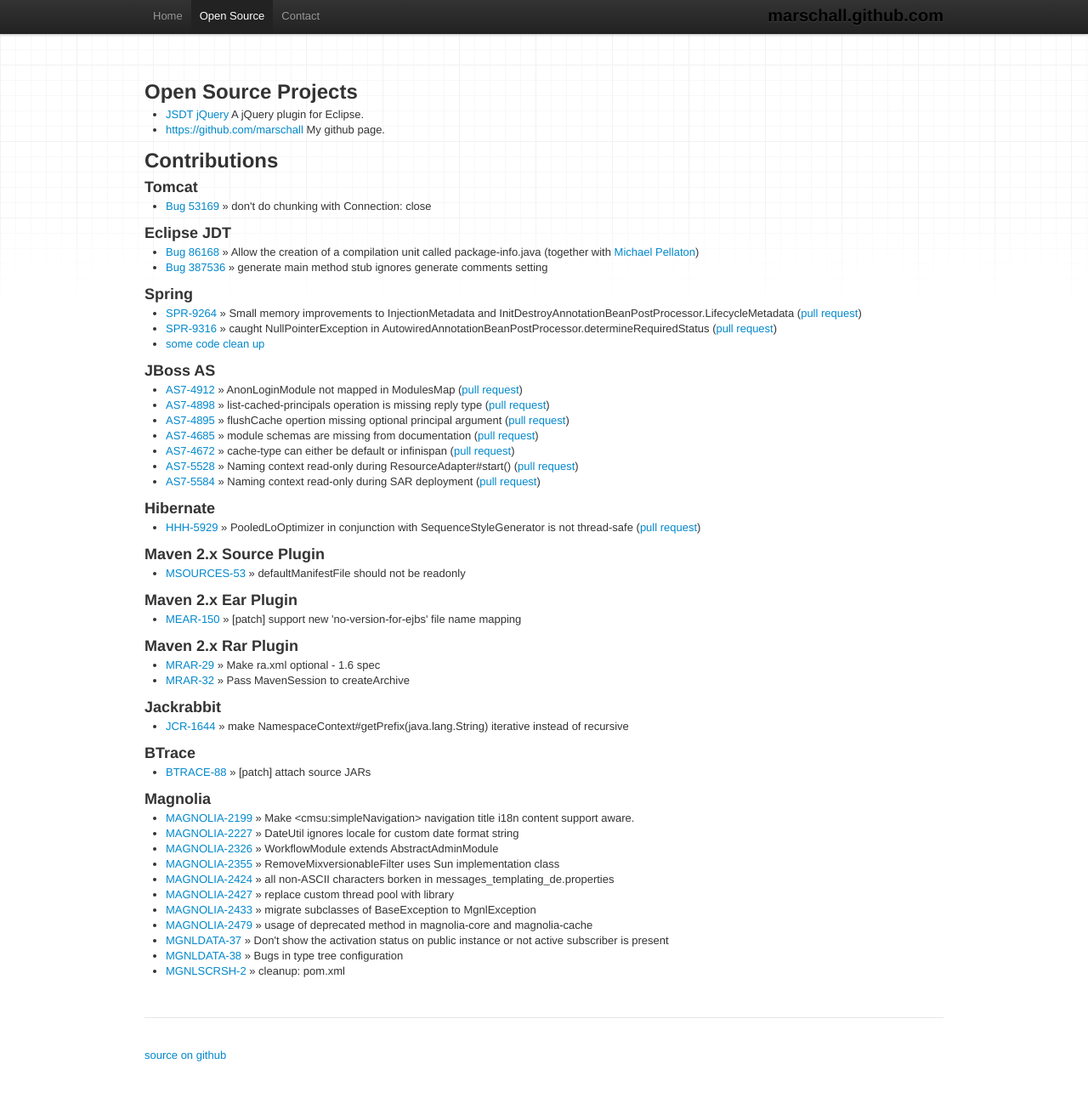
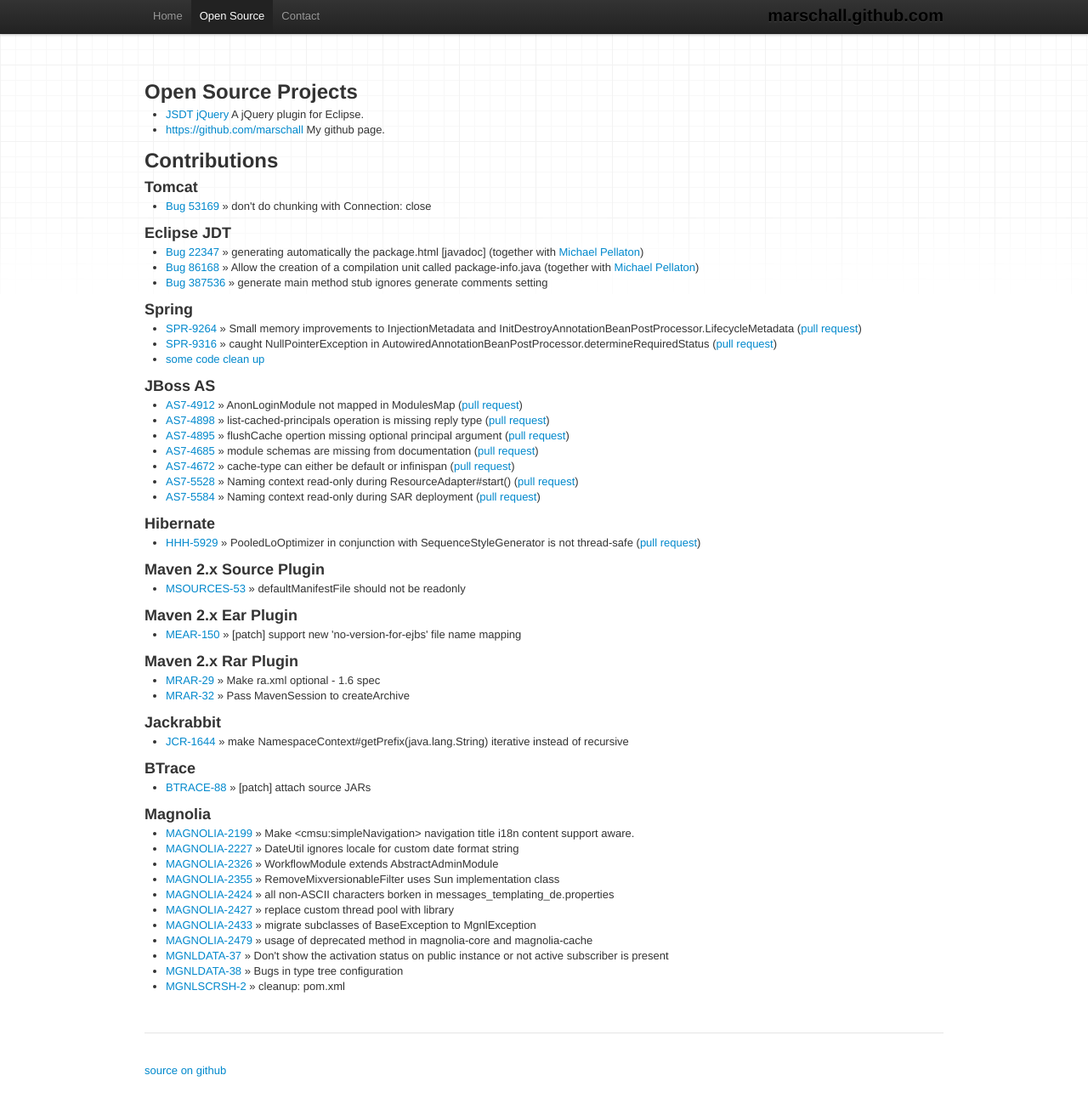
Before and after one commit to marschall/marschall.github.com, a Jekyll site: the page built from open-source.html, in a window 1280 px wide and 1305 px high. Shown: the whole window at 85% size. Built offline with Jekyll 4.4.1, drawn with Linux system fonts in a browser that asks for light colours.

Commit message:
add 22347

```diff
--- a/open-source.html
+++ b/open-source.html
@@ -16,6 +16,7 @@
 </ul>
 <h3>Eclipse JDT</h3>
 <ul>
+  <li><a href="https://bugs.eclipse.org/bugs/show_bug.cgi?id=22347">Bug 22347</a> &raquo;  generating automatically the package.html [javadoc] (together with <a href="http://pellaton.github.com/">Michael Pellaton</a>)</li>
   <li><a href="https://bugs.eclipse.org/bugs/show_bug.cgi?id=86168">Bug 86168</a> &raquo; Allow the creation of a compilation unit called package-info.java (together with <a href="http://pellaton.github.com/">Michael Pellaton</a>)</li>
   <li><a href="https://bugs.eclipse.org/bugs/show_bug.cgi?id=387536">Bug 387536</a> &raquo; generate main method stub ignores generate comments setting</li>
 </ul>
```
